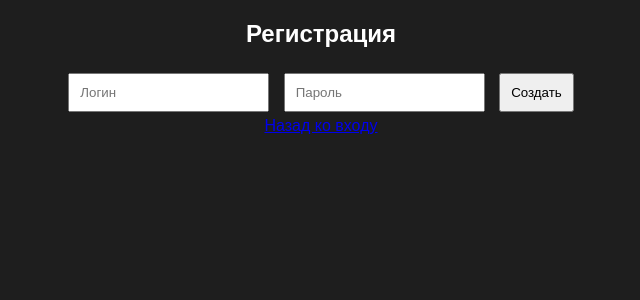
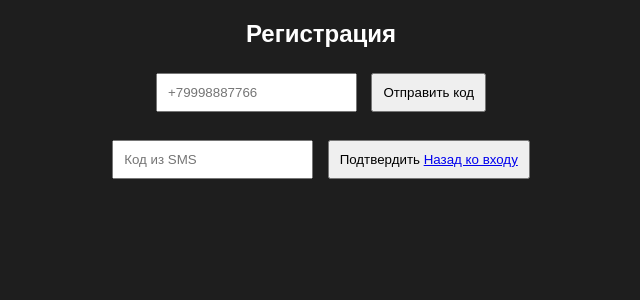
Before and after one commit to ivanffvad26-coder/VASYKA1v, a Flask app: page /register in a window 1280 px wide. Shown: the top 300 px of the page, without its empty margins (319-959 px from the left). Run offline with Flask 3, Linux system fonts and the light colour scheme.

Commit message:
Fix JSON syntax in verifyCode

```diff
--- a/templates/register.html
+++ b/templates/register.html
@@ -8,11 +8,40 @@
 <body>
     <h2>Регистрация</h2>
 
-    <form method="post">
-        <input type=text name="username" placeholder="Логин" required>
-        <input type="password" name="password"type="password" placeholder="Пароль" required>
-        <button type="submit">Создать</button>
-    </form>
+    <input type="text" id="phone" placeholder="+79998887766">
+    <button type="button" oneclick="sendCode()">Отправить код</button>
+
+    <br><br>
+
+    <input type="text" id="code" placeholder="Код из SMS">
+    <button type="button" oneclick="verifyCode()">Подтвердить</buttone>
+
+    <script>
+    function sendCode() {
+        fetch("/send-code",{
+            method: "POST",
+            headers: {"Content-Type": "application/json"},
+            body: JSON.stringify({
+                phone: document.getElementById("phone").volue
+            })
+        })
+        .then(r => r.json())
+        .then(d => alert(d.message || d.error));
+    }
+
+    function verifyCode() {
+        fetch("/verify-code", {
+            method: "POST",
+            headers: {"Content-Type": "application/json"},
+            body: JSON.stringify({
+                phone: document.getElementById("phone").value,
+                code: document.getElementById("code").value
+            })
+        })
+        .then(r => r.json())
+        .then(d => alert(d.message || d.error));
+    }
+    </script>
 
     <a href="/login">Назад ко входу</a>
 </body>
```
